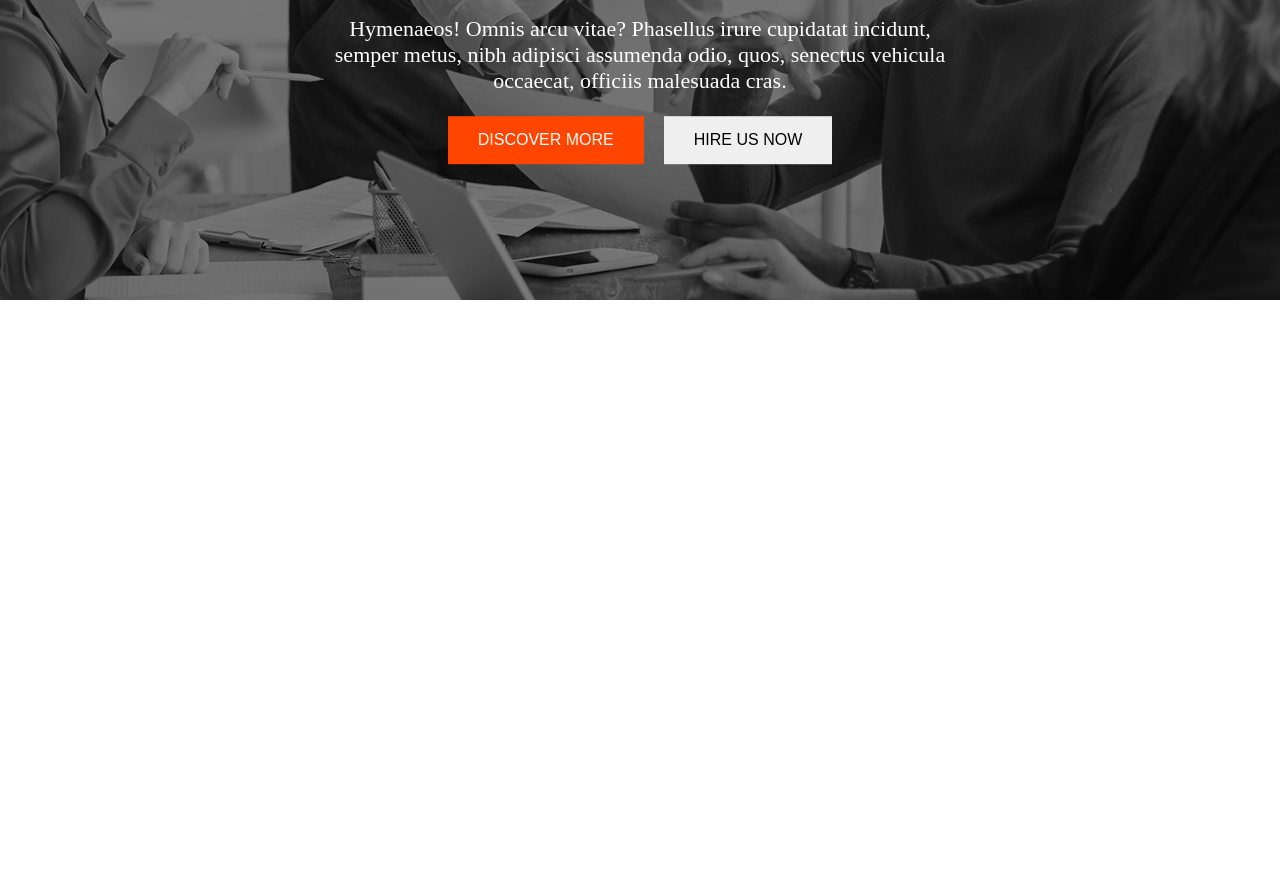
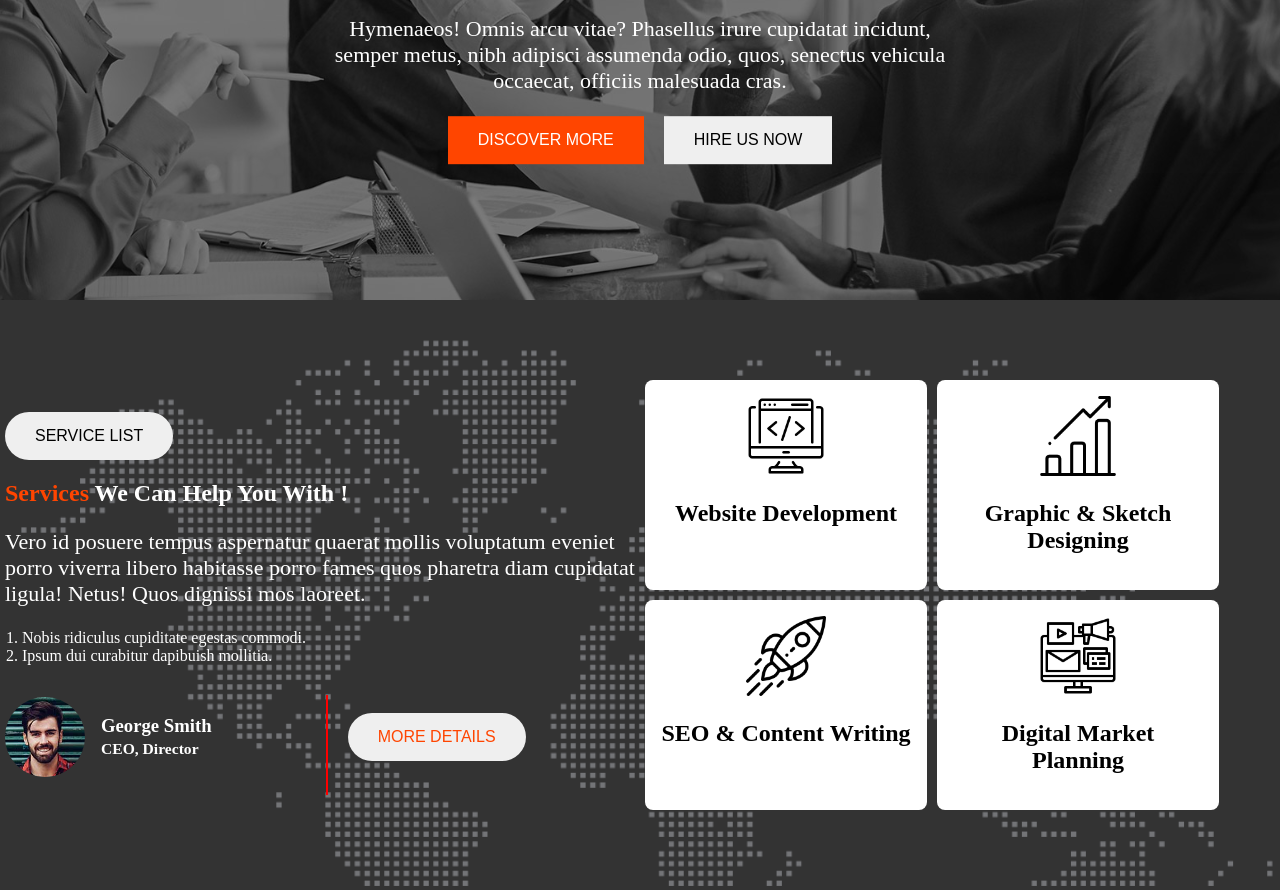
Before and after one commit to Naim-Ahmad/digital-agency, a plain HTML site: page index.html in a window 1280 px wide. Shown: the part 500-1390 px from the top of the page. Before the commit the page ends 800 px from the top, so only its background shows below. Drawn offline with Linux system fonts and the light colour scheme.

Commit message:
aded service section

```diff
--- a/index.html
+++ b/index.html
@@ -9,7 +9,7 @@
 
   </head>
   <body>
-
+    <!-- header and navbar  -->
    <header>
     <nav>
       <div class="nav-container">
@@ -35,7 +35,52 @@
       </div>
     </div>
    </header>
-   <main></main>
+   <main>
+    <section class="services-section">
+      <div class="services-container">
+        <div class="services-content">
+          <div class="service-info">
+            <button class="btn rounded">Service List</button>
+            <h2><span class="primary">Services</span> We Can Help You With !</h2>
+            <p class="description">
+              Vero id posuere tempus aspernatur quaerat mollis voluptatum eveniet porro viverra libero habitasse porro fames quos
+              pharetra diam cupidatat ligula! Netus! Quos dignissi mos laoreet.
+            </p>
+            <ol class="service-list">
+              <li>Nobis ridiculus cupiditate egestas commodi.</li>
+              <li>Ipsum dui curabitur dapibuish mollitia.</li>
+            </ol>
+          </div>
+          <div class="author">
+            <img src="asset/image/author.jpg" alt="SEO picture" class="icon">
+            <h3>George Smith <br>
+            <small>CEO, Director</small></h3>
+            <div class="details-btn">
+              <button class="btn rounded primary">more details</button>
+            </div>
+          </div>
+        </div>
+        <div class="services-overview-container">
+          <div class="service-boxe">
+            <img class="icon" src="asset/icons/coding.png" alt="web development">
+            <h2>Website Development</h2>
+          </div>
+          <div class="service-boxe">
+            <img class="icon" src="asset/icons/bar-chart.png" alt="Graphic & Sketch Designing">
+            <h2>Graphic & Sketch Designing</h2>
+          </div>
+          <div class="service-boxe">
+            <img class="icon" src="asset/icons/startup.png" alt="SEO & Content Writing">
+            <h2>SEO & Content Writing</h2>
+          </div>
+          <div class="service-boxe">
+            <img class="icon" src="asset/icons/digital-marketing.png" alt="Digital Market Planning">
+            <h2>Digital Market Planning</h2>
+          </div>
+        </div>
+      </div>
+    </section>
+   </main>
    <footer></footer>
   </body>
 </html>
--- a/styles/style.css
+++ b/styles/style.css
@@ -8,6 +8,9 @@ body {
 }
 .primary {
   color: orangered;
+}
+.icon {
+  width: 80px;
 }
 .title {
   font-size: 50px;
@@ -27,6 +30,9 @@ body {
   text-transform: uppercase;
   border: none;
   cursor: pointer;
+}
+.rounded {
+  border-radius: 30px;
 }
 /* header and navbar styles */
 nav {
@@ -69,3 +75,64 @@ header {
 .banner-section .bg-primary {
   margin-right: 1rem;
 }
+/* service section styles */
+.services-section {
+  background: url('../asset/image/footer-bg.png'),
+    linear-gradient(rgba(0, 0, 0, 0.8), rgba(0, 0, 0, 0.8));
+  background-repeat: no-repeat;
+  background-size: cover;
+}
+.services-container {
+  display: flex;
+  justify-content: space-around;
+  align-items: center;
+  margin: 0 auto;
+}
+.services-container > div {
+  width: 630px;
+}
+.service-info {
+  color: white;
+  margin-bottom: 2rem;
+}
+.service-list {
+  padding-left: 17px;
+}
+.services-overview-container {
+  display: flex;
+  flex-wrap: wrap;
+  gap: 10px;
+  margin-top: 5rem;
+  margin-bottom: 5rem;
+}
+.service-boxe {
+  background-color: white;
+  padding: 1rem;
+  border-radius: 8px;
+  width: 250px;
+  text-align: center;
+}
+.author {
+  display: flex;
+  align-items: center;
+}
+.author .icon {
+  border-radius: 50%;
+  margin-right: 1rem;
+}
+.author h3 {
+  color: white;
+  padding-right: 6rem;
+  margin-right: 2.5rem;
+  position: relative;
+}
+.author h3::after {
+  content: '';
+  display: inline-block;
+  width: 2px;
+  height: 100px;
+  background-color: red;
+  position: absolute;
+  top: -20px;
+  right: -10%;
+}
```
